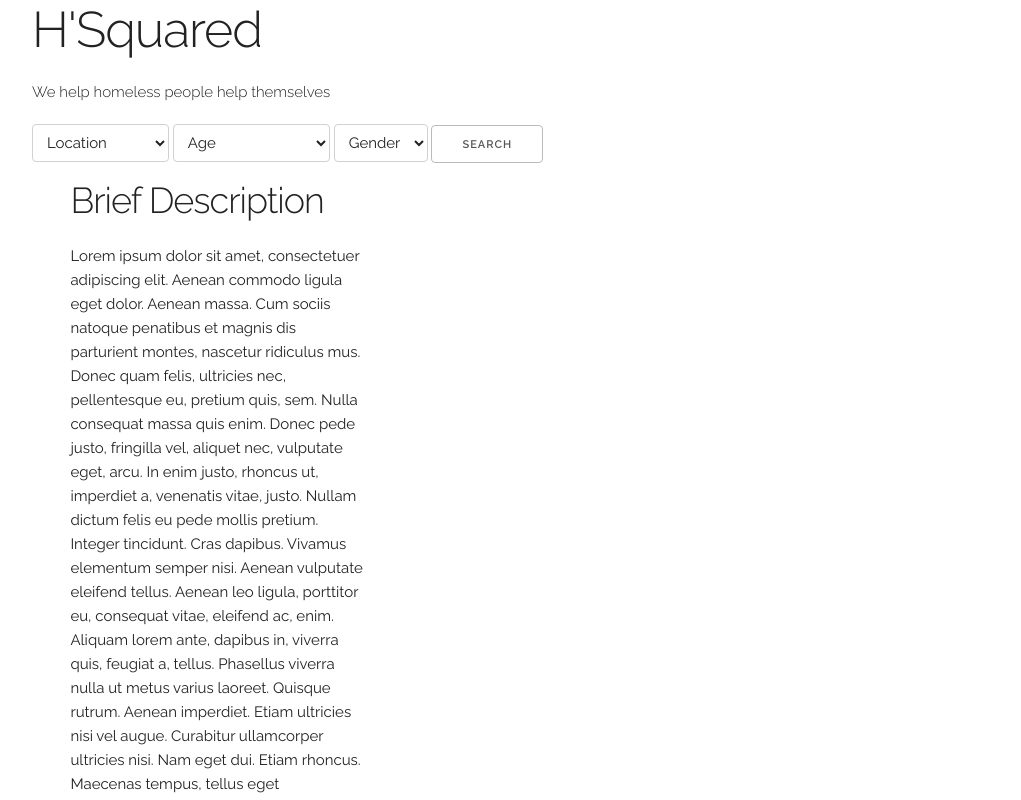
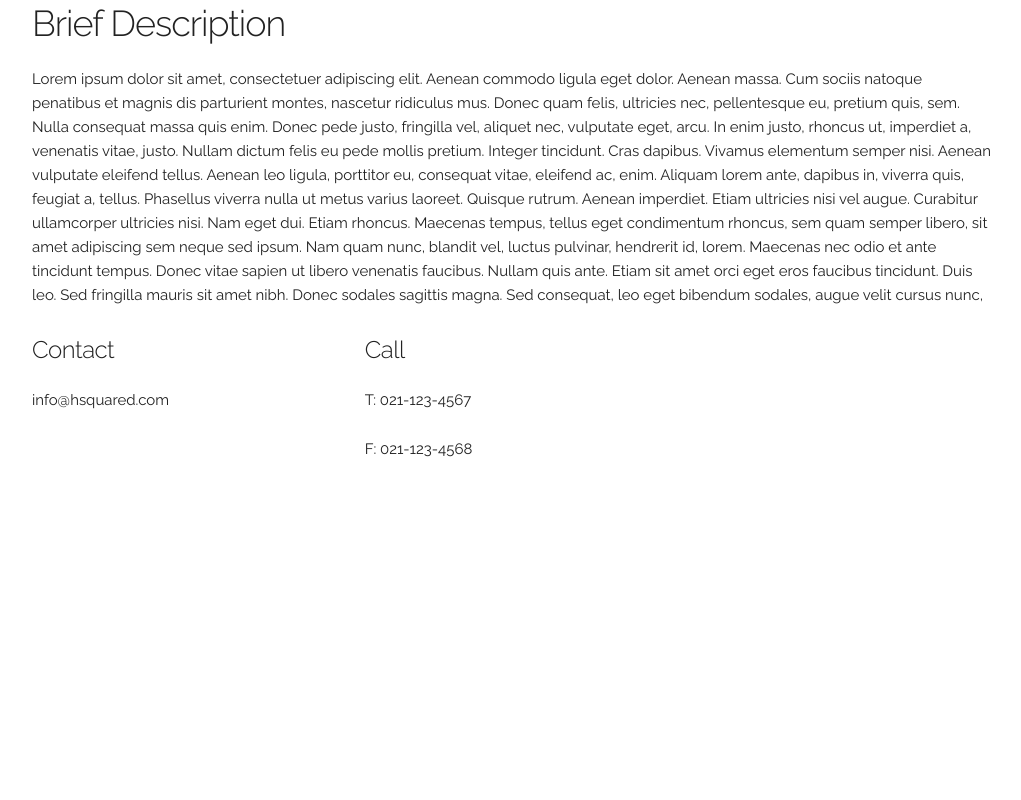
Before and after one commit to MichaelCDavids/open-data-project, a plain HTML site: page index.html in a window 1280 px wide. Shown: the top 800 px of the page, without its empty margins (128-1149 px from the left). Drawn offline with nearby package versions, Linux system fonts and the light colour scheme.

Commit message:
basic structure for widget

```diff
--- a/index.html
+++ b/index.html
@@ -39,62 +39,21 @@
   <!-- Primary Page Layout
   –––––––––––––––––––––––––––––––––––––––––––––––––– -->
   <div class="container">
-    <div class="row">
-      <div class="twelve columns">
-        <h1>H'Squared</h1>
-        <h6>We help homeless people help themselves</h6>
-        <div class="row search-area">
-          <select class="location" name="location">
-             <option value="">Location</option>
-             <option value="">Malmesbury</option>
-             <option value="">Boland</option>
-             <option value="">Woodstock</option>
-             <option value="">Mowbray</option>
-             <option value="">Green Point</option>
-             <option value="">Retreat</option>
-             <option value="">Claremont</option>
-             <option value="">Kalk Bay</option>
-             <option value="">Elsies River</option>
-             <option value="">Lansdowne</option>
-             <option value="">Distric Six</option>
-             <option value="">Wynberg</option>
-             <option value="">Kensington</option>
-             <option value="">Kraaifontein</option>
-             <option value="">Paarl</option>
-             <option value="">Worcester</option>
-             <option value="">Goerge</option>
-             <option value="">Simon's Town</option>
-          </select>
-          <select class="age" name="age">
-             <option value="0">Age</option>
-             <option value="">Under 18</option>
-             <option value="">Between 18 - 25</option>
-             <option value="">Between 26 - 35</option>
-             <option value="">Between 36 - 45 </option>
-             <option value="">Between 46 - 55</option>
-             <option value="">Between 56 - 65</option>
-             <option value="">66+</option>
-          </select>
-          <select class="gender" name="gender">
-           <option value="">Gender</option>
-           <option value="male">Male</option>
-           <option value="female">Female</option>
-          </select>
-          <button id="search-button" type="button" name="search" >Search</button>
-        </div>
-      </div>
-   </div>
+    <div class="row header">
 
-    <div class="row">
-       <div class="eight columns">
+    </div>
+    <div class="row about">
+      <h3>Brief Description</h3>
+      <p>Lorem ipsum dolor sit amet, consectetuer adipiscing elit. Aenean commodo ligula eget dolor. Aenean massa. Cum sociis natoque penatibus et magnis dis parturient montes, nascetur ridiculus mus. Donec quam felis, ultricies nec, pellentesque eu, pretium quis, sem. Nulla consequat massa quis enim. Donec pede justo, fringilla vel, aliquet nec, vulputate eget, arcu. In enim justo, rhoncus ut, imperdiet a, venenatis vitae, justo. Nullam dictum felis eu pede mollis pretium. Integer tincidunt.   Cras dapibus. Vivamus elementum semper nisi. Aenean vulputate eleifend tellus. Aenean leo ligula, porttitor eu, consequat vitae, eleifend ac, enim. Aliquam lorem ante, dapibus in, viverra quis, feugiat a, tellus. Phasellus viverra nulla ut metus varius laoreet. Quisque rutrum. Aenean imperdiet. Etiam ultricies nisi vel augue. Curabitur ullamcorper ultricies nisi. Nam eget dui. Etiam rhoncus. Maecenas tempus, tellus eget condimentum rhoncus, sem quam semper libero, sit amet adipiscing sem neque sed ipsum. Nam quam nunc, blandit vel, luctus pulvinar, hendrerit id, lorem. Maecenas nec odio et ante tincidunt tempus. Donec vitae sapien ut libero venenatis faucibus. Nullam quis ante. Etiam sit amet orci eget eros faucibus tincidunt. Duis leo. Sed fringilla mauris sit amet nibh. Donec sodales sagittis magna. Sed consequat, leo eget bibendum sodales, augue velit cursus nunc,
+      </p>
+    </div>
+    <div class="row infographic">
 
-       </div>
-       <div class="four columns">
-          <h3>Brief Description</h3>
-          <p>Lorem ipsum dolor sit amet, consectetuer adipiscing elit. Aenean commodo ligula eget dolor. Aenean massa. Cum sociis natoque penatibus et magnis dis parturient montes, nascetur ridiculus mus. Donec quam felis, ultricies nec, pellentesque eu, pretium quis, sem. Nulla consequat massa quis enim. Donec pede justo, fringilla vel, aliquet nec, vulputate eget, arcu. In enim justo, rhoncus ut, imperdiet a, venenatis vitae, justo. Nullam dictum felis eu pede mollis pretium. Integer tincidunt. Cras dapibus. Vivamus elementum semper nisi. Aenean vulputate eleifend tellus. Aenean leo ligula, porttitor eu, consequat vitae, eleifend ac, enim. Aliquam lorem ante, dapibus in, viverra quis, feugiat a, tellus. Phasellus viverra nulla ut metus varius laoreet. Quisque rutrum. Aenean imperdiet. Etiam ultricies nisi vel augue. Curabitur ullamcorper ultricies nisi. Nam eget dui. Etiam rhoncus. Maecenas tempus, tellus eget condimentum rhoncus, sem quam semper libero, sit amet adipiscing sem neque sed ipsum. Nam quam nunc, blandit vel, luctus pulvinar, hendrerit id, lorem. Maecenas nec odio et ante tincidunt tempus. Donec vitae sapien ut libero venenatis faucibus. Nullam quis ante. Etiam sit amet orci eget eros faucibus tincidunt. Duis leo. Sed fringilla mauris sit amet nibh. Donec sodales sagittis magna. Sed consequat, leo eget bibendum sodales, augue velit cursus nunc,</p>
-       </div>
     </div>
-    <footer>
+    <div class="row search">
+
+    </div>
+    <div class="row footer">
       <div class="row">
          <div class="four columns">
             <h5>Contact</h5>
@@ -106,7 +65,7 @@
             <p>F: 021-123-4568</p>
          </div>
       </div>
-   </footer>
+    </div>
   </div>
 
 <!-- End Document
```
